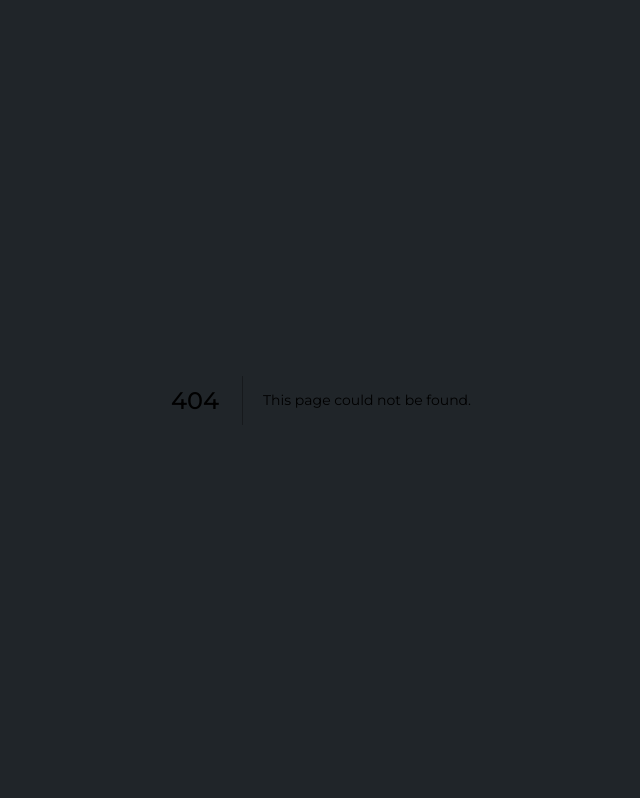
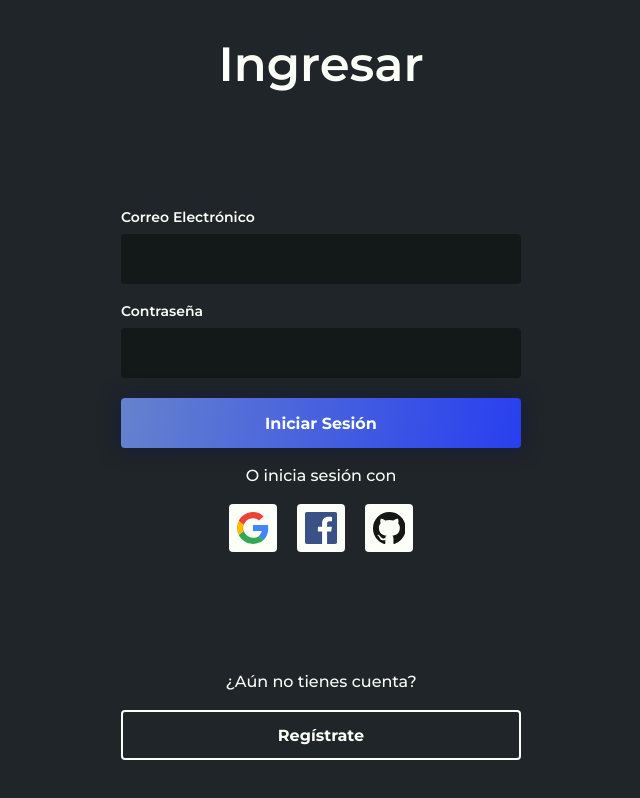
Before and after one commit to ValentinoTorresDev/el-super-increible-chat-de-valetno, a Next.js app: page /login in a window 1280 px wide. Before the commit this address had no page. Shown: the whole page, without its empty margins (319-959 px from the left). Built offline with nearby package versions, Linux system fonts and the light colour scheme.

Commit message:
Creada la pantalla de Login

```diff
--- /dev/null
+++ b/components/templates/TemplateLogin/index.js
@@ -0,0 +1,62 @@
+import { ContainerRegister, ContainerSocialRegister, Container } from './styles'
+import { TitleSEO, Input, Button, Text, ButtonSocialRegister, Icon } from '../../atoms'
+import { useInput } from '../../../hooks'
+import { Google, Facebook, Github } from '../../../icons'
+
+const TemplateSignUp = () => {
+  const email = useInput('')
+  const password = useInput('')
+
+  return (
+    <ContainerRegister>
+      <TitleSEO>Ingresar</TitleSEO>
+
+      <Container>
+        <Input
+          fullwidth
+          type='email'
+          label='email'
+          labelText='Correo Electrónico'
+          value={email.value}
+          onChange={email.onChange}
+        />
+        <Input
+          fullwidth
+          type='password'
+          label='password'
+          labelText='Contraseña'
+          value={password.value}
+          onChange={password.onChange}
+        />
+        <Button fullwidth>
+          Iniciar Sesión
+        </Button>
+        <Text m='20px 0' align='center'>
+          O inicia sesión con
+        </Text>
+        <ContainerSocialRegister>
+          <ButtonSocialRegister>
+            <Icon height='32px'><Google /></Icon>
+          </ButtonSocialRegister>
+          <ButtonSocialRegister m='0 20px'>
+            <Icon height='32px'><Facebook /></Icon>
+          </ButtonSocialRegister>
+          <ButtonSocialRegister>
+            <Icon height='32px'><Github /></Icon>
+          </ButtonSocialRegister>
+        </ContainerSocialRegister>
+      </Container>
+
+      <Container>
+        <Text m='20px 0 0 0' align='center'>
+          ¿Aún no tienes cuenta?
+        </Text>
+        <Button fullwidth outlined>
+          Regístrate
+        </Button>
+      </Container>
+    </ContainerRegister>
+  )
+}
+
+export default TemplateSignUp
--- a/components/templates/Register/index.js
+++ b/components/templates/TemplateSignUp/index.js
@@ -2,7 +2,8 @@ import { ContainerRegister, ContainerSocialRegister, Container } from './styles'
 import { TitleSEO, Input, Button, Text, ButtonSocialRegister, Icon } from '../../atoms'
 import { useInput } from '../../../hooks'
 import { Google, Facebook, Github } from '../../../icons'
-const Register = () => {
+
+const TemplateSignUp = () => {
   const email = useInput('')
   const password = useInput('')
 
@@ -58,4 +59,4 @@ const Register = () => {
   )
 }
 
-export default Register
+export default TemplateSignUp
--- /dev/null
+++ b/components/templates/TemplateSignUp/styles.js
@@ -0,0 +1,23 @@
+import styled from 'styled-components'
+
+export const ContainerRegister = styled.section`
+  display: flex;
+  flex-direction: column;
+  align-items: center;
+  justify-content: space-between;
+  widows: 100%;
+  height: 100%;
+  padding: 40px 20px;
+`
+
+export const ContainerSocialRegister = styled.div`
+  display: flex;
+  justify-content: center;
+  width: 100%;
+`
+export const Container = styled.div`
+  width: 100%;
+  display: flex;
+  flex-direction:column;
+  align-items: center;
+`
--- a/components/templates/index.js
+++ b/components/templates/index.js
@@ -1 +1,2 @@
-export { default as Register } from './Register'
+export { default as TemplateSignUp } from './TemplateSignUp'
+export { default as TemplateLogin } from './TemplateLogin'
--- /dev/null
+++ b/pages/login.js
@@ -0,0 +1,9 @@
+import { TemplateLogin } from '../components/templates'
+
+const Login = () => {
+  return (
+    <TemplateLogin />
+  )
+}
+
+export default Login
```
Also changed, not shown: pages/registro.js (deleted, +0 -9 lines), pages/signup.js (added, +9 -0 lines), components/templates/TemplateLogin/styles.js (renamed from components/templates/Register/styles.js).
